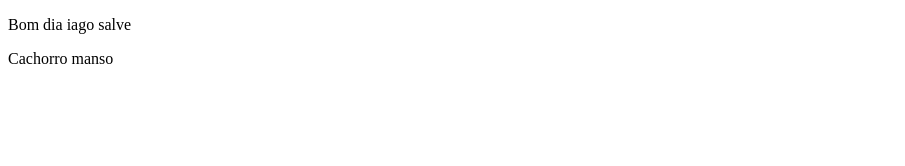
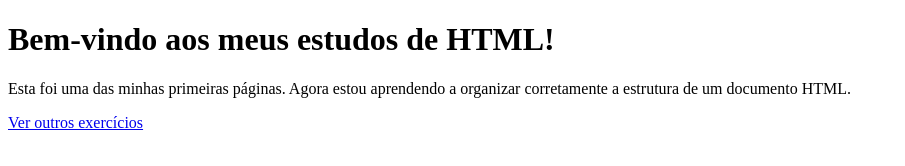
Before and after one commit to iagovitobatista/estudos-full-stack-web, a plain HTML site: page html5/index.html in a window 1280 px wide. Shown: the whole page, without its empty margins (0-905 px from the left). Drawn offline with Linux system fonts and the light colour scheme.

Commit message:
fix(html): corrige estrutura e semantica do exercicio index.html

```diff
--- a/html5/index.html
+++ b/html5/index.html
@@ -1,17 +1,13 @@
 <!DOCTYPE html>
 <html lang="pt-BR">
-    <head>
-    <meta charset="UTF-8">
-    <meta http-equiv="X-UA-Compatible"content="IE=edge">
-    <meta name="viewport" content="width=device-width, initial-scale=1.0">
-    <title>site estudo Iago </title>
+<head>
+  <meta charset="UTF-8">
+  <meta name="viewport" content="width=device-width, initial-scale=1.0">
+  <title>Meu primeiro site — Estudos HTML</title>
 </head>
 <body>
-
-    <p>Bom dia iago salve </p>
-<p>
-    Cachorro manso
-
-</p>
+  <h1>Bem-vindo aos meus estudos de HTML!</h1>
+  <p>Esta foi uma das minhas primeiras páginas. Agora estou aprendendo a organizar corretamente a estrutura de um documento HTML.</p>
+  <p><a href="../licoes/index.html">Ver outros exercícios</a></p>
 </body>
 </html>
```
